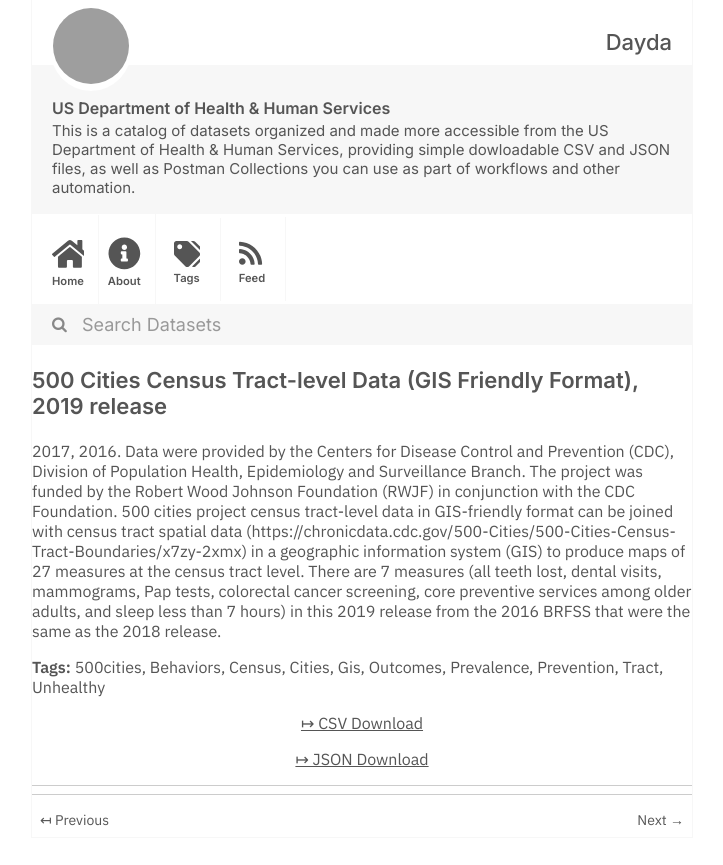
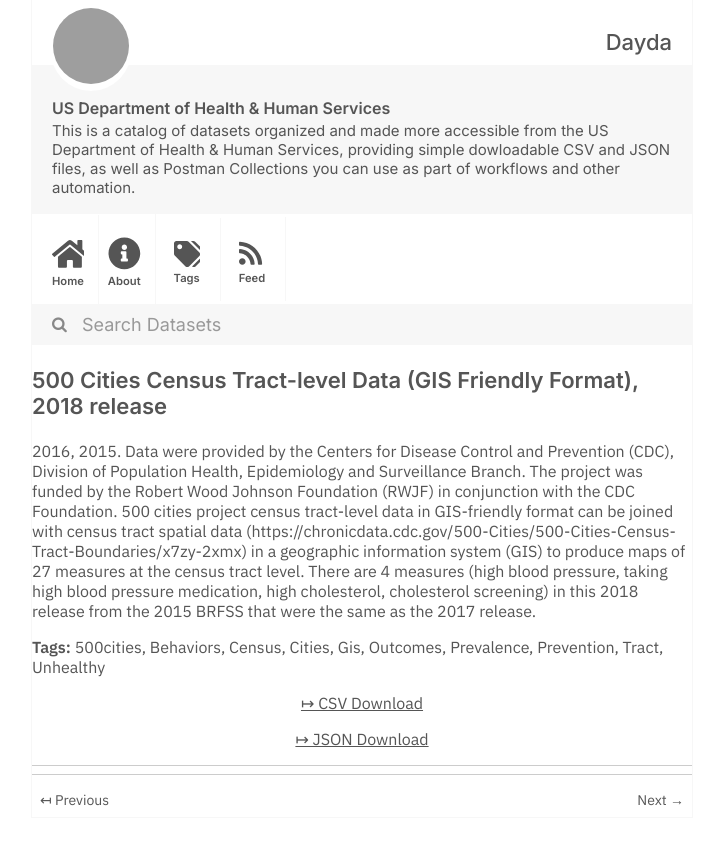
Before and after one commit to dayda-entities/us-department-of-health-and-human-services, a Jekyll site: the page built from _posts/2020-11-10-500-cities-census-tract-level-.md, in a window 1280 px wide, cut to the strip 0-865 px from the top of the page. Shown: the whole strip, without its empty margins (278-1001 px from the left). Built offline with Jekyll 4.4.1, drawn with Linux system fonts in a browser that asks for light colours; grey boxes are pictures that could not be loaded.

Commit message:
Publish Data

```diff
--- a/_posts/2020-11-10-500-cities-census-tract-level-.md
+++ b/_posts/2020-11-10-500-cities-census-tract-level-.md
@@ -1,7 +1,7 @@
 ---
-title: '500 Cities Census Tract-level Data (GIS Friendly Format), 2019 release'
-created: '2020-11-10T16:18:30.366283'
-modified: '2021-04-25T14:39:49.244302'
+title: '500 Cities Census Tract-level Data (GIS Friendly Format), 2018 release'
+created: '2020-11-10T16:18:51.939249'
+modified: '2021-04-25T14:49:36.343641'
 state: active
 type: dataset
 tags:
@@ -16,9 +16,9 @@ tags:
   - Tract
   - Unhealthy
 groups: []
-csv_url: 'https://data.cdc.gov/api/views/k86t-wghb/rows.csv?accessType=DOWNLOAD'
-json_url: 'https://data.cdc.gov/api/views/k86t-wghb/rows.json?accessType=DOWNLOAD'
+csv_url: 'https://data.cdc.gov/api/views/k25u-mg9b/rows.csv?accessType=DOWNLOAD'
+json_url: 'https://data.cdc.gov/api/views/k25u-mg9b/rows.json?accessType=DOWNLOAD'
 layout: post
 
 ---
-2017, 2016. Data were provided by the Centers for Disease Control and Prevention (CDC), Division of Population Health, Epidemiology and Surveillance Branch. The project was funded by the Robert Wood Johnson Foundation (RWJF) in conjunction with the CDC Foundation. 500 cities project census tract-level data in GIS-friendly format can be joined with census tract spatial data (https://chronicdata.cdc.gov/500-Cities/500-Cities-Census-Tract-Boundaries/x7zy-2xmx) in a geographic information system (GIS) to produce maps of 27 measures at the census tract level. There are 7 measures (all teeth lost, dental visits, mammograms, Pap tests, colorectal cancer screening, core preventive services among older adults, and sleep less than 7 hours) in this 2019 release from the 2016 BRFSS that were the same as the 2018 release.
+2016, 2015. Data were provided by the Centers for Disease Control and Prevention (CDC), Division of Population Health, Epidemiology and Surveillance Branch. The project was funded by the Robert Wood Johnson Foundation (RWJF) in conjunction with the CDC Foundation. 500 cities project census tract-level data in GIS-friendly format can be joined with census tract spatial data (https://chronicdata.cdc.gov/500-Cities/500-Cities-Census-Tract-Boundaries/x7zy-2xmx) in a geographic information system (GIS) to produce maps of 27 measures at the census tract level. There are 4 measures (high blood pressure, taking high blood pressure medication, high cholesterol, cholesterol screening) in this 2018 release from the 2015 BRFSS that were the same as the 2017 release.
```
